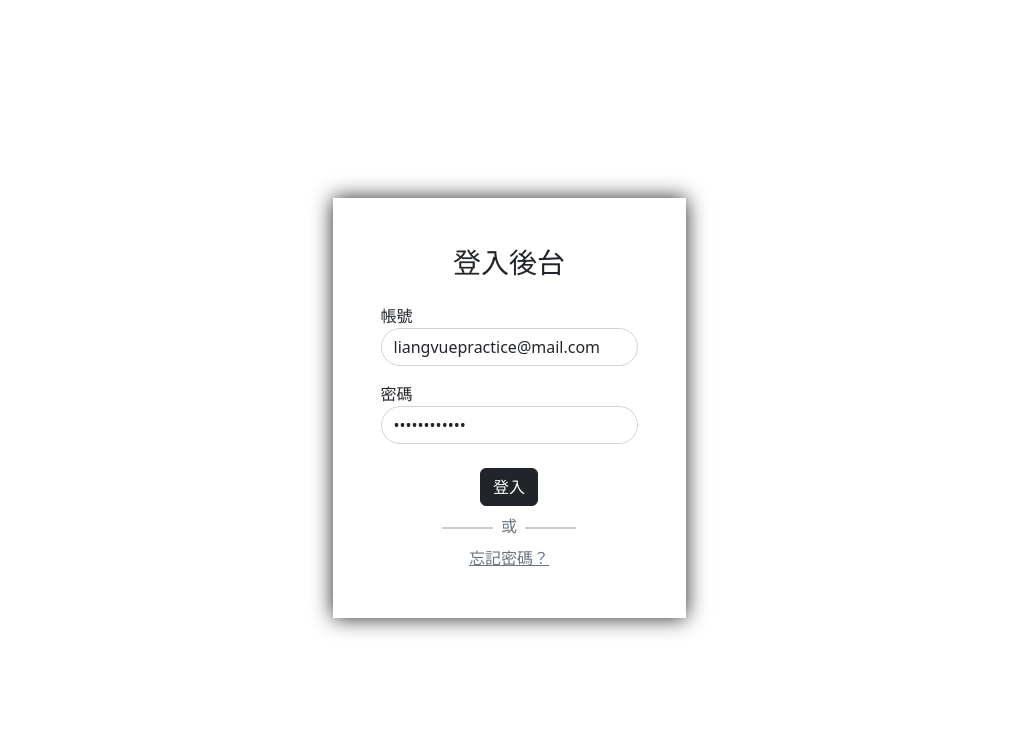
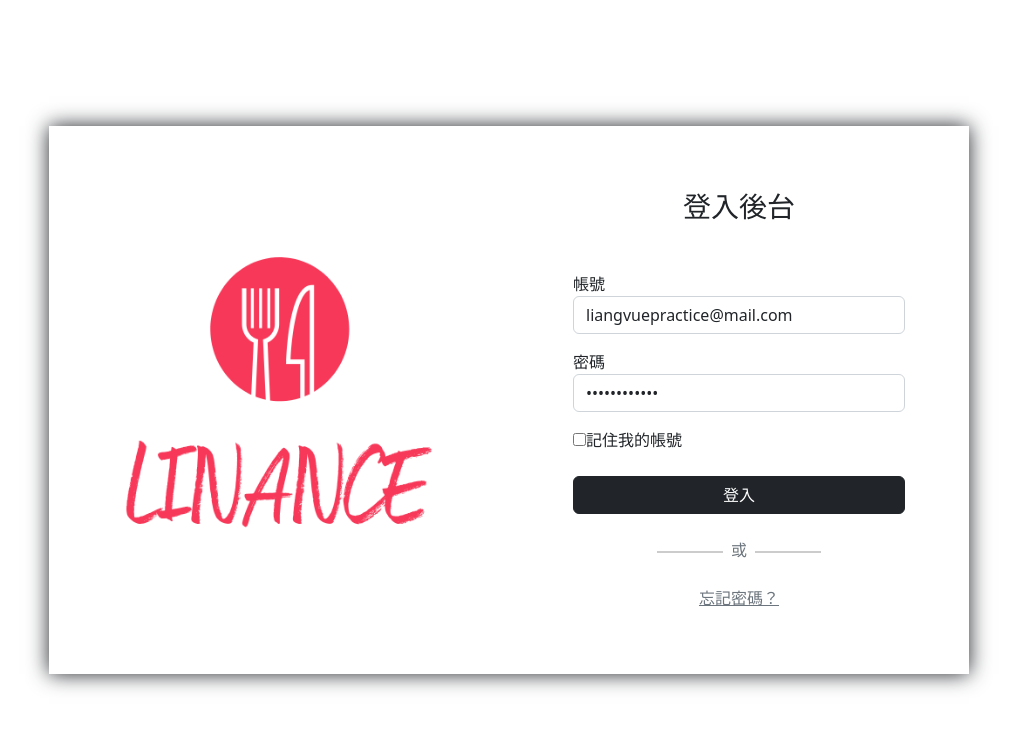
Before and after one commit to linancemelo/linance_brunch, a Vue app: page /Login in a window 1280 px wide. Shown: the top 730 px of the page, without its empty margins (131-1148 px from the left). Built offline with nearby package versions, Linux system fonts and the light colour scheme; what vue-sweetalert2, vue3-cookies would draw is missing.

Commit message:
no message

```diff
--- a/package.json
+++ b/package.json
@@ -26,6 +26,7 @@
     "@vitejs/plugin-vue-jsx": "^3.0.0",
     "eslint": "^8.34.0",
     "eslint-plugin-vue": "^9.9.0",
+    "prettier": "2.8.8",
     "sass": "^1.60.0",
     "unplugin-auto-import": "^0.6.9",
     "vite": "^4.1.4",
--- a/src/assets/main.css
+++ b/src/assets/main.css
@@ -1,17 +1,16 @@
-@import './base.css';
+@import "./base.css";
 
 #app {
   max-width: 1280px;
   margin: 0 auto;
   padding: 2rem;
-
-  font-weight: normal;
 }
-
-a,
-.green {
+body {
+  display: flex;
+  place-items: center;
+}
+a {
   text-decoration: none;
-  color: hsla(160, 100%, 37%, 1);
   transition: 0.4s;
 }
 
@@ -21,9 +20,9 @@ a,
   }
 }
 
-@media (min-width: 1024px) {
-  body {
-    display: flex;
-    place-items: center;
+@media (min-width: 1200px) {
+  .px-lg-6 {
+    padding-left: 4rem !important;
+    padding-right: 4rem !important;
   }
 }
--- a/src/views/back/Login.vue
+++ b/src/views/back/Login.vue
@@ -1,36 +1,45 @@
 <template>
-    <div class="container-fluid">
-        <div class="row">
-            <div class="p-5 d-flex flex-column justify-content-center">
-                <h3 class="mb-4 text-center">登入後台</h3>
-                <form @submit.prevent="login" class="mx-auto">
+  <div class="login-container">
+    <div class="row py-5">
+      <div class="col-md-6 text-center">
+        <img src="@/assets/logo.png" alt="" class="img-fluid h-100" />
+      </div>
+      <div class="col-md-6 d-flex flex-column justify-content-center py-3 px-lg-6">
+        <h3 class="mb-5 text-center">登入後台</h3>
+        <form @submit.prevent="login">
           <div class="mb-3">
-                        <label for="inputEmail" class="">帳號</label>
+            <label for="inputEmail">帳號</label>
             <input
               type="email"
               id="inputEmail"
-                                class="form-control rounded-pill"
+              class="form-control"
               placeholder="Email address"
               required
               v-model="userInfo.username"
             />
           </div>
-                    <div class="mb-4">
-                        <label for="inputPassword" class="">密碼</label>
+          <div class="mb-3">
+            <label for="inputPassword">密碼</label>
             <input
               type="password"
               id="inputPassword"
-                                class="form-control rounded-pill"
+              class="form-control"
               placeholder="Password"
               required
               v-model="userInfo.password"
             />
           </div>
+          <div class="mb-4">
+            <input type="checkbox" id="rememberAc" />
+            <label for="rememberAc">記住我的帳號</label>
+          </div>
           <div class="text-center">
-                        <button class="btn btn-dark btn-md" type="submit">登入</button>
+            <button class="btn btn-dark btn-md w-100" type="submit">
+              登入
+            </button>
           </div>
         </form>
-                <div class="text-center my-2">
+        <div class="text-center my-4">
           <span class="dash"></span>
           <span class="text-secondary">或</span>
           <span class="dash"></span>
@@ -50,42 +59,42 @@ const router = useRouter();
 
 const userInfo = ref({
   username: "liangvuepractice@mail.com",
-    password: "liangxu04vu6"
+  password: "liangxu04vu6",
 });
 // 登入
 const login = () => {
   callApi(`admin/signin`, "POST", userInfo.value)
-        .then(async(res) => {
-            if (res.data.success) {
-                setCookie("ltk", res.data.token, 0);
+    .then(async (result) => {
+      if (result.data.success) {
+        setCookie("ltk", result.data.token, 0);
         await simpleAlert("登入成功", "success");
-                router.push({name: "Manage"});
+        router.push({ name: "Manage" });
       }
     })
-        .catch(err => console.log(err));
+    .catch((err) => console.log(err));
 };
 </script>
 
 <style scoped lang="scss">
+.login-container {
+  padding-left: 10rem;
+  padding-right: 10rem;
+}
 .row {
   box-shadow: 0 0 20px;
   .dash {
     display: inline-block;
     width: 20%;
     border: 1px solid #ccc;
-    margin: 0 .5rem;
+    margin: 0 0.5rem;
     vertical-align: middle;
   }
 }
-@media screen and (min-width: 992px) {
-  .row {
-    margin-top: 1rem
+
+@media (max-width: 1200px) {
+  .login-container {
+    padding-left: 1.5rem;
+    padding-right: 1.5rem;
   }
 }
-@media screen and (max-width: 992px) {
-  .row {
-    margin-top: 2rem
-  }
-}
-
 </style>
```
Also changed, not shown: .eslintrc.cjs, 1 other file (tests, documents, lock files or other folders). Lines whose indentation alone changed are shown as unchanged.
